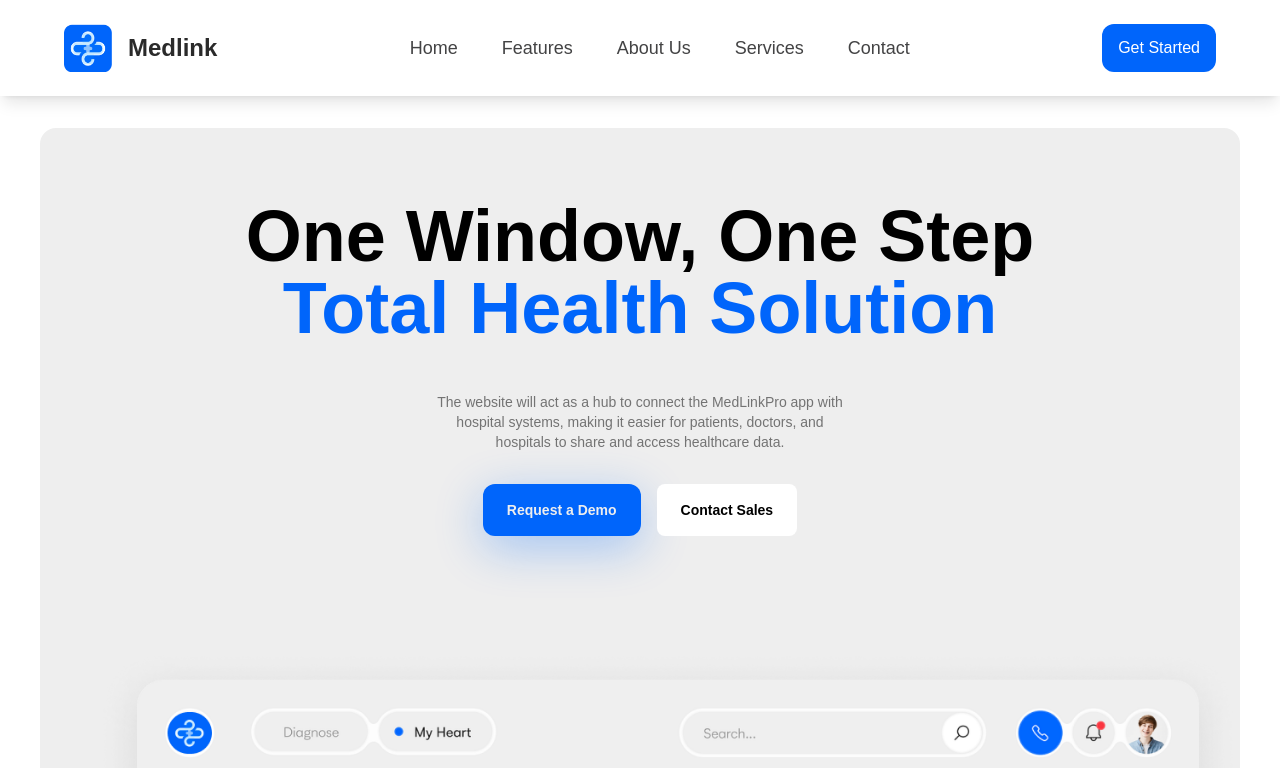
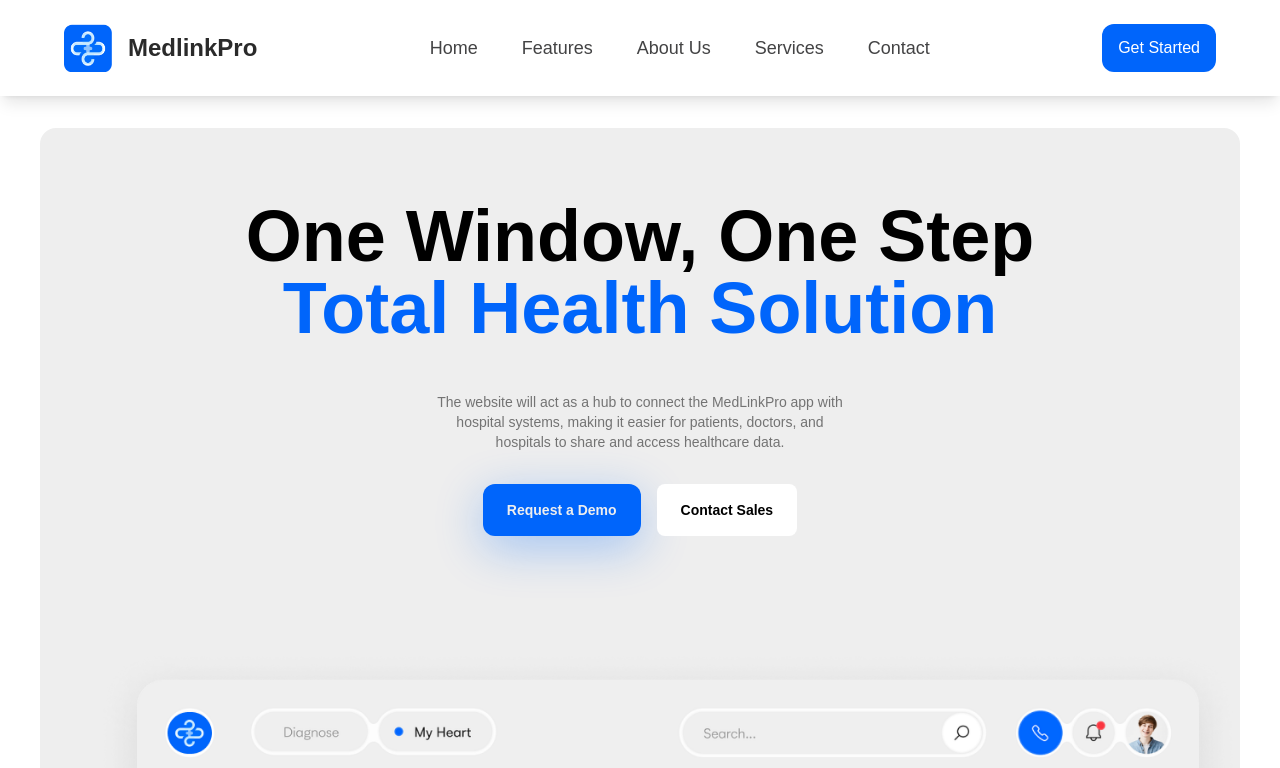
Before and after one commit to ajayzyx/MedLink, a React (Vite) app: page / in a window 1280 px wide. Shown: the top 768 px of the page. Built offline with nearby package versions, Linux system fonts and the light colour scheme; a web font is replaced by a local one.

Commit message:
changed medlink to MedlinkPro

```diff
--- a/src/components/Navbar.jsx
+++ b/src/components/Navbar.jsx
@@ -9,7 +9,7 @@ function Navbar() {
                 <div className='inline-flex  items-center size-12 justify-center'>
                     <img src={MedLinkLogo} alt ="Logo" className="sm:size-12 size-10" />
                 </div>
-                <span className="lg:text-2xl lg:font-bold font-semibold sm:font-semibold sm:text-xl text-2xl font-oakes text-[#2A2A2A]">Medlink</span>
+                <span className="lg:text-2xl lg:font-bold font-semibold sm:font-semibold sm:text-xl text-2xl font-oakes text-[#2A2A2A]">MedlinkPro</span>
             </div>
             <div className=" w-full md:flex md:max-w-[400px] lg:max-w-[500px] flex-nowrap  items-center justify-between hidden md:text-base lg:text-lg font-normal font-oakes text-[#434344]">
                 <div className='inline-flex items-center justify-center'>
--- a/src/pages/Footer.jsx
+++ b/src/pages/Footer.jsx
@@ -63,7 +63,7 @@ return (
           <div className="text-left flex-col flex">
             <div className="flex items-center flex-row gap-1 sm:gap-3">
                 <img src={MedLinkLogo} alt="" className="size-7 sm:size-9" />
-                <h3 className="font-semibold text-xl">Medlink</h3>
+                <h3 className="font-semibold text-xl">MedlinkPro</h3>
             </div>
             <p className="text-lg sm:text-xl font-medium text-[#2B2B2B] mt-6">
                 Address:
```
